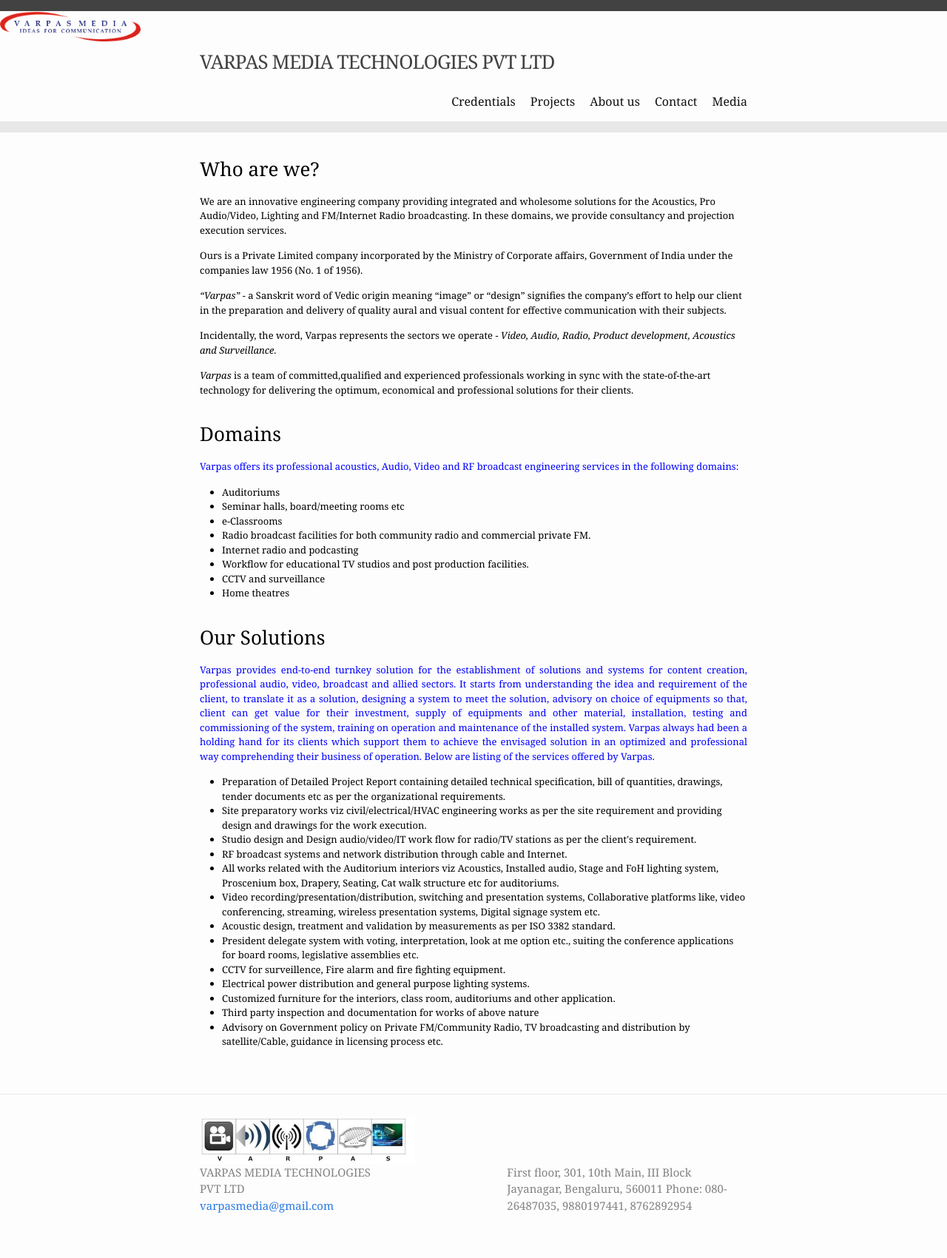
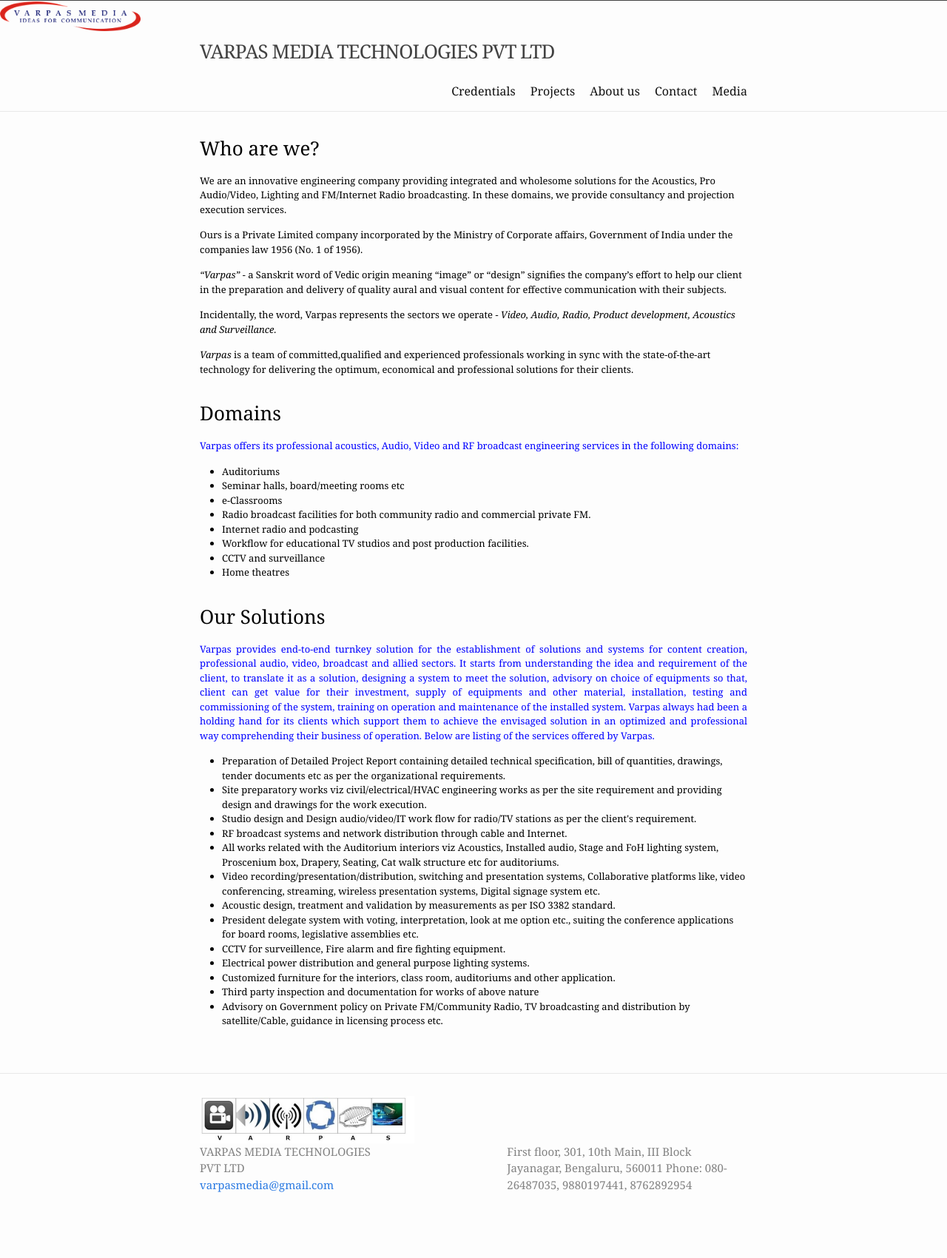
Before and after one commit to VarpasMedia/VarpasMedia.github.io, a Jekyll site: the page built from index.md, in a window 1280 px wide. Shown: the whole page at 74% size. Built offline with Jekyll 4.4.1, drawn with Linux system fonts in a browser that asks for light colours; after the commit the page ends 1672 px from its top, so only the background shows below that.

Commit message:
Update _layout.scss

```diff
--- a/_sass/minima/_layout.scss
+++ b/_sass/minima/_layout.scss
@@ -2,8 +2,8 @@
  * Site header
  */
 .site-header {
-  border-top: 15px solid $grey-color-dark;
-  border-bottom: 15px solid $grey-color-light;
+  border-top: 1px solid $grey-color-dark;
+  border-bottom: 1px solid $grey-color-light;
   min-height: $spacing-unit * 1.865;
 
   // Positioning context for the mobile navigation icon
```
